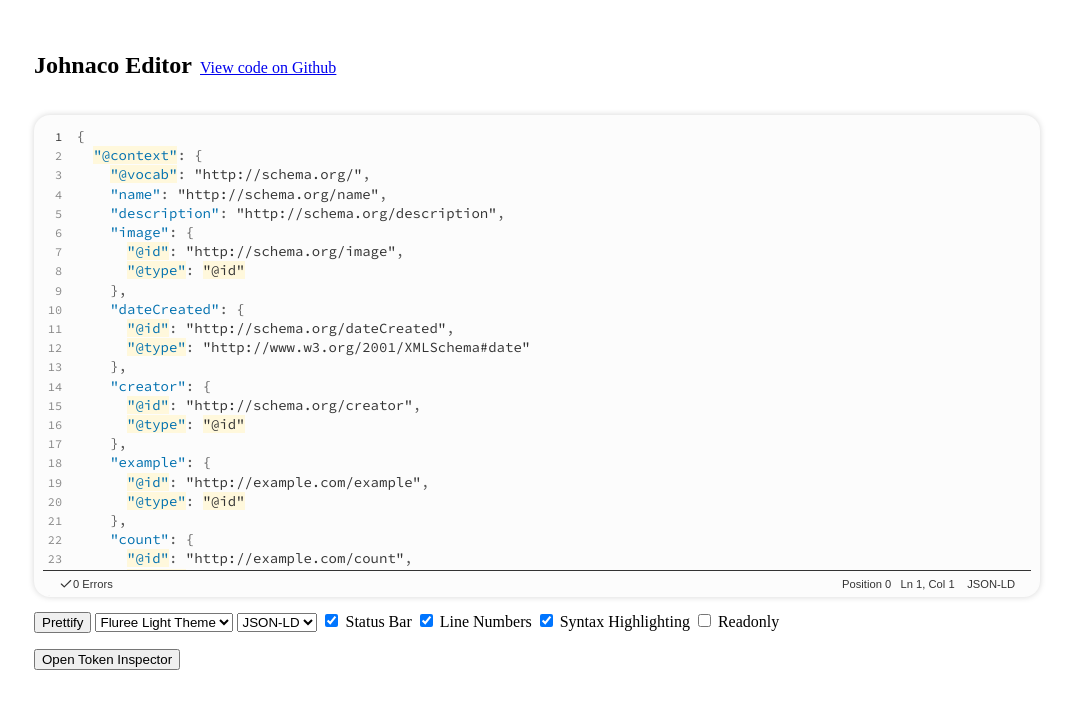
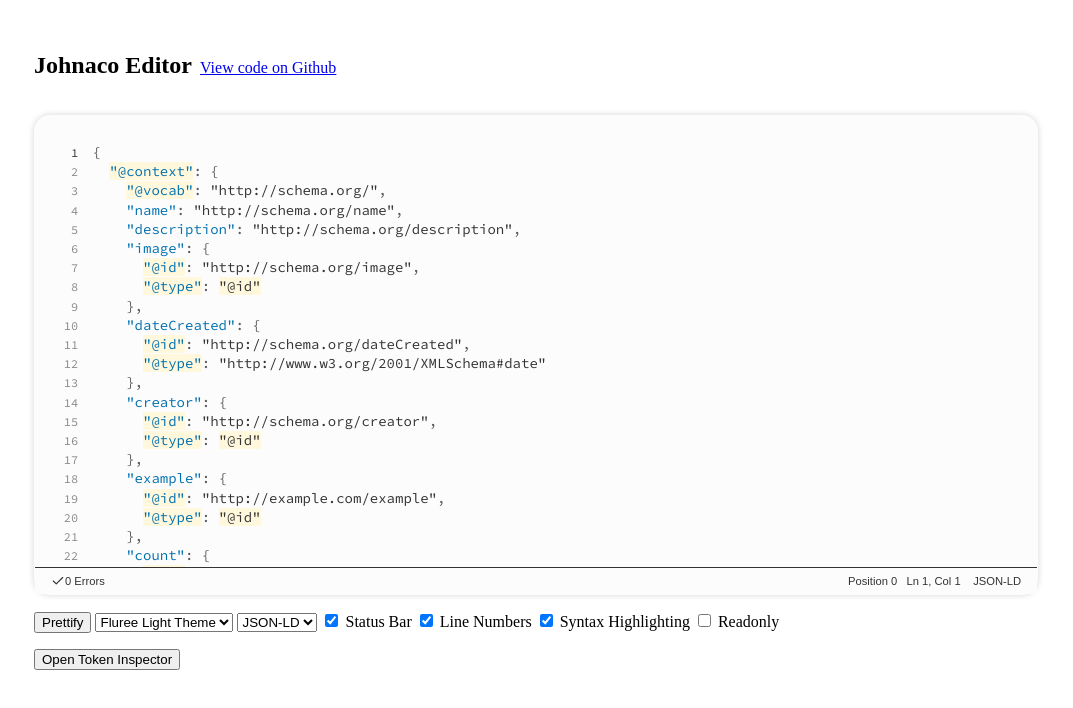
Before and after one commit to johncrowley-s2/fluree-editor, a React (Vite) app: page / in a window 1280 px wide. Shown: the top 708 px of the page, without its empty margins (104-1177 px from the left). Built offline with nearby package versions, Linux system fonts and the light colour scheme; the HTML template or start-up script is replaced by a standard one.

Commit message:
Fix scrolling

```diff
--- a/src/assets/index.css
+++ b/src/assets/index.css
@@ -1,4 +1,3 @@
-/* Reset margins and paddings */
 html,
 body,
 h1,
--- a/src/components/Editor.tsx
+++ b/src/components/Editor.tsx
@@ -1,15 +1,13 @@
-import { useMemo, useRef, useState } from "react";
+import { useMemo, useRef } from "react";
 import findCurrentTokenIndex from "../lib/findCurrentTokenIndex";
 import getCaretCoordinates from "../lib/getCaretCoordinates";
 import useTheme from "../lib/hooks/useTheme";
 import { LanguageDefinition } from "../lib/languages/types";
 import { renderTokensJsx as renderTokens } from "../lib/renderTokensJsx";
-import tokenize, { Token } from "../lib/tokenize";
+import tokenize from "../lib/tokenize";
 import AutoComplete from "./AutoComplete";
-import Checkmark from "./Checkmark";
 import HoverCard from "./HoverCard";
 import StatusBar from "./StatusBar";
-import XMark from "./XMark";
 
 interface Props {
   value: string;
@@ -91,18 +89,29 @@ export default function Editor({
       />
       <div
         id="editorContainer"
-        className="no-scrollbar"
         style={{
           height: "100%",
           width: "100%",
-          overflow: "scroll",
           backgroundColor: theme.backgroundColor,
           color: theme.defaultTextColor,
           lineHeight: "1.2rem",
           border: "1px solid rgba(0,0,0,0)",
           borderRadius: "1rem",
           boxShadow: "0 0 6px rgba(0, 0, 0, 0.17)",
+          padding: "1rem",
+          paddingBottom: "1.7rem",
+          boxSizing: "border-box",
           position: "relative",
+          overflow: "visible",
+        }}
+      >
+        <div
+          className="no-scrollbar"
+          style={{
+            width: "100%",
+            height: "100%",
+            position: "relative",
+            overflow: "scroll",
           }}
         >
           <div
@@ -172,7 +181,10 @@ export default function Editor({
                 onChange={(e) => onValueChange(e.target.value)}
                 spellCheck="false"
                 onKeyDown={(e) => {
-                if (e.key == "Tab" && e.target instanceof HTMLTextAreaElement) {
+                  if (
+                    e.key == "Tab" &&
+                    e.target instanceof HTMLTextAreaElement
+                  ) {
                     e.preventDefault();
                     const start = e.target.selectionStart;
                     const end = e.target.selectionEnd;
@@ -192,6 +204,7 @@ export default function Editor({
               suggestions={suggestions}
               handleEnter={handleEnter}
             />
+          </div>
         </div>
         {showStatusBar ? (
           <StatusBar
@@ -213,25 +226,21 @@ const styles = {
     textAlign: "left",
     boxSizing: "border-box",
     padding: 0,
-    overflow: "hidden",
-    minHeight: "3rem",
+    height: "100%",
   },
   textarea: {
     position: "absolute",
     top: 0,
     left: 0,
-    height: "100%",
-    width: "100%",
+    width: "500%",
     resize: "none",
     color: "inherit",
-    overflow: "hidden",
     MozOsxFontSmoothing: "grayscale",
     WebkitFontSmoothing: "antialiased",
     WebkitTextFillColor: "transparent",
   },
   highlight: {
     position: "relative",
-    // pointerEvents: "none",
   },
   editor: {
     margin: 0,
--- a/src/components/StatusBar.tsx
+++ b/src/components/StatusBar.tsx
@@ -32,12 +32,12 @@ export default function StatusBar({ theme, errors, tokens, language }: Props) {
     <>
       <div
         style={{
-          position: "sticky",
+          position: "absolute",
+          width: "100%",
           left: 0,
-          bottom: -1,
+          bottom: 0,
           height: "1.7rem",
           backgroundColor: theme.backgroundColor,
-          padding: "0 0.5rem",
           fontFamily: "sans-serif",
           fontSize: "0.7rem",
           userSelect: "none",
```
Lines whose indentation alone changed are shown as unchanged.
